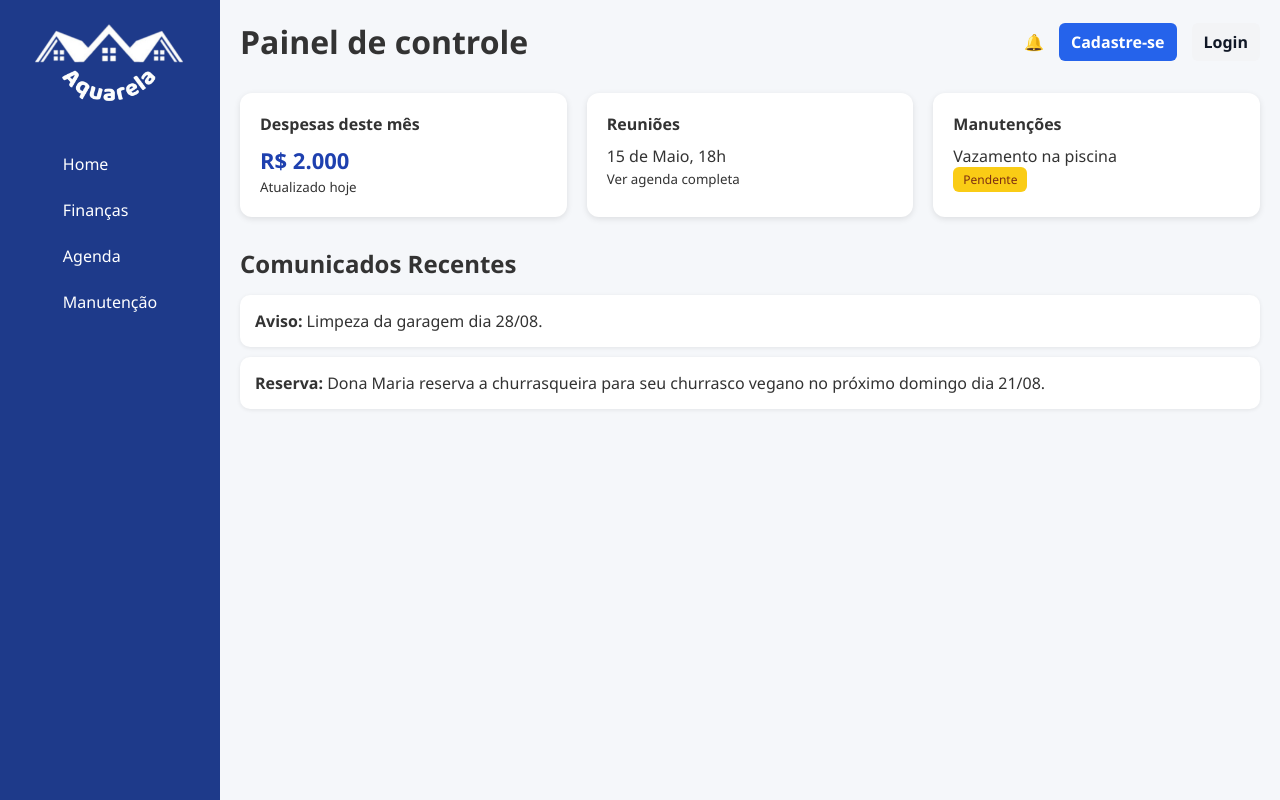
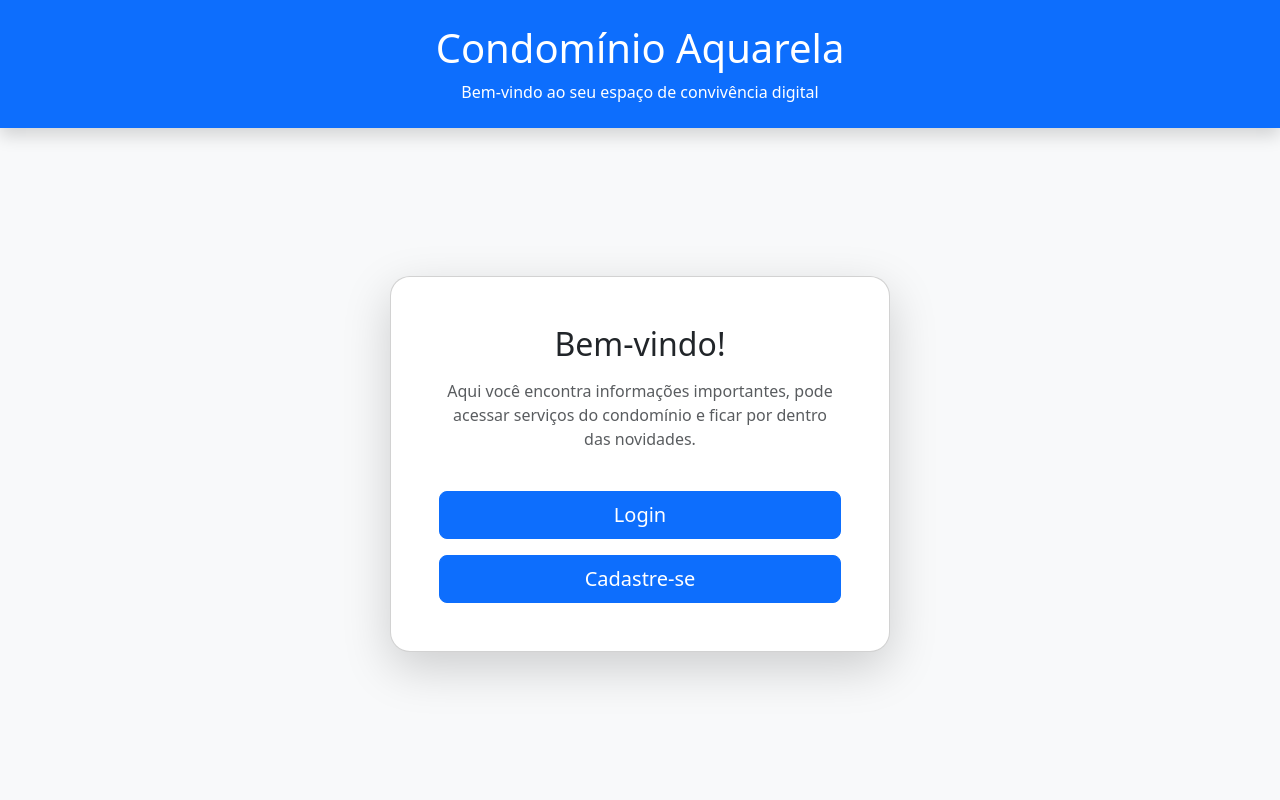
Before and after one commit to uscascus/CondoIQ, a Flask app: page / in a window 1280 px wide. Run offline with Flask 3, Linux system fonts and the light colour scheme.

Commit message:
Add files via upload

```diff
--- a/Projeto/templates/index.html
+++ b/Projeto/templates/index.html
@@ -1,76 +1,30 @@
 <!DOCTYPE html>
-<html lang="pt-BR">
+<html lang="pt-br">
 <head>
-  <meta charset="UTF-8">
-  <meta name="viewport" content="width=device-width, initial-scale=1.0">
-  <title>Condomínio Aquarela</title>
-  <link rel="icon" href="{{ url_for('static', filename='imagens/logo.png') }}" type="image/png">
-  <link rel="stylesheet" href="{{ url_for('static', filename='style.css') }}">
+    <meta charset="UTF-8">
+    <meta name="viewport" content="width=device-width, initial-scale=1.0">
+    <title>Condomínio Aquarela</title>
+    <link href="https://cdn.jsdelivr.net/npm/bootstrap@5.3.3/dist/css/bootstrap.min.css" rel="stylesheet">
 </head>
-<body>
-  <div class="container">
+<body class="bg-light d-flex flex-column min-vh-100">
 
-    <!-- Sidebar -->
-  <aside class="sidebar">
-  <a href="{{ url_for('home') }}" class="logo-link">
-    <img src="{{ url_for('static', filename='imagens/logo.png') }}" alt="Logo Aquarela" class="logo-img">
-  </a>
-  <nav>
-    <ul>
-      <li class="active"><a href="#">Home</a></li>
-      <li><a href="#">Finanças</a></li>
-      <li><a href="#">Agenda</a></li>
-      <li><a href="#">Manutenção</a></li>
-    </ul>
-  </nav>
-</aside>
-
-
+    <!-- Cabeçalho -->
+    <header class="bg-primary text-white text-center py-4 shadow">
+        <h1>Condomínio Aquarela</h1>
+        <p class="mb-0">Bem-vindo ao seu espaço de convivência digital</p>
+    </header>
 
     <!-- Conteúdo principal -->
-    <main class="main-content">
+    <main class="flex-grow-1 d-flex justify-content-center align-items-center">
+        <div class="card p-5 shadow-lg text-center" style="max-width: 500px; border-radius: 20px;">
+            <h2 class="mb-3">Bem-vindo!</h2>
+            <p class="text-muted">
+                Aqui você encontra informações importantes, pode acessar serviços do condomínio e ficar por dentro das novidades.
+            </p>
 
-      <!-- Cabeçalho -->
-      <header class="header">
-        <h1>Painel de controle</h1>
-        <div class="user-actions">
-          <span class="icon">🔔</span>
-          <a href="{{ url_for('register') }}" class="cta-button">Cadastre-se</a>
-          <a href="{{ url_for('login') }}" class="nav-button">Login</a>
+            <div class="d-grid gap-3 mt-4">
+            <a href="{{ url_for('login') }}" class="btn btn-primary btn-lg">Login</a>
+            <a href="{{ url_for('register') }}" class="btn btn-primary btn-lg">Cadastre-se</a>
+            </div>
         </div>
-      </header>
-
-      <!-- Cards principais -->
-      <section class="cards">
-        <div class="card">
-          <h3>Despesas deste mês</h3>
-          <p class="valor">R$ 2.000</p>
-          <small>Atualizado hoje</small>
-        </div>
-        <div class="card">
-          <h3>Reuniões</h3>
-          <p>15 de Maio, 18h</p>
-          <small>Ver agenda completa</small>
-        </div>
-        <div class="card">
-          <h3>Manutenções</h3>
-          <p>Vazamento na piscina</p>
-          <span class="status pendente">Pendente</span>
-        </div>
-      </section>
-
-      <!-- Comunicados -->
-      <section class="comunicados">
-        <h2>Comunicados Recentes</h2>
-        <div class="comunicado">
-          <p><strong>Aviso:</strong> Limpeza da garagem dia 28/08.</p>
-        </div>
-        <div class="comunicado">
-          <p><strong>Reserva:</strong> Dona Maria reserva a churrasqueira para seu churrasco vegano no próximo domingo dia 21/08.</p>
-        </div>
-      </section>
-
     </main>
-  </div>
-</body>
-</html>
```
Also changed, not shown: Projeto/templates/dashboard.html (+61 -26 lines).
